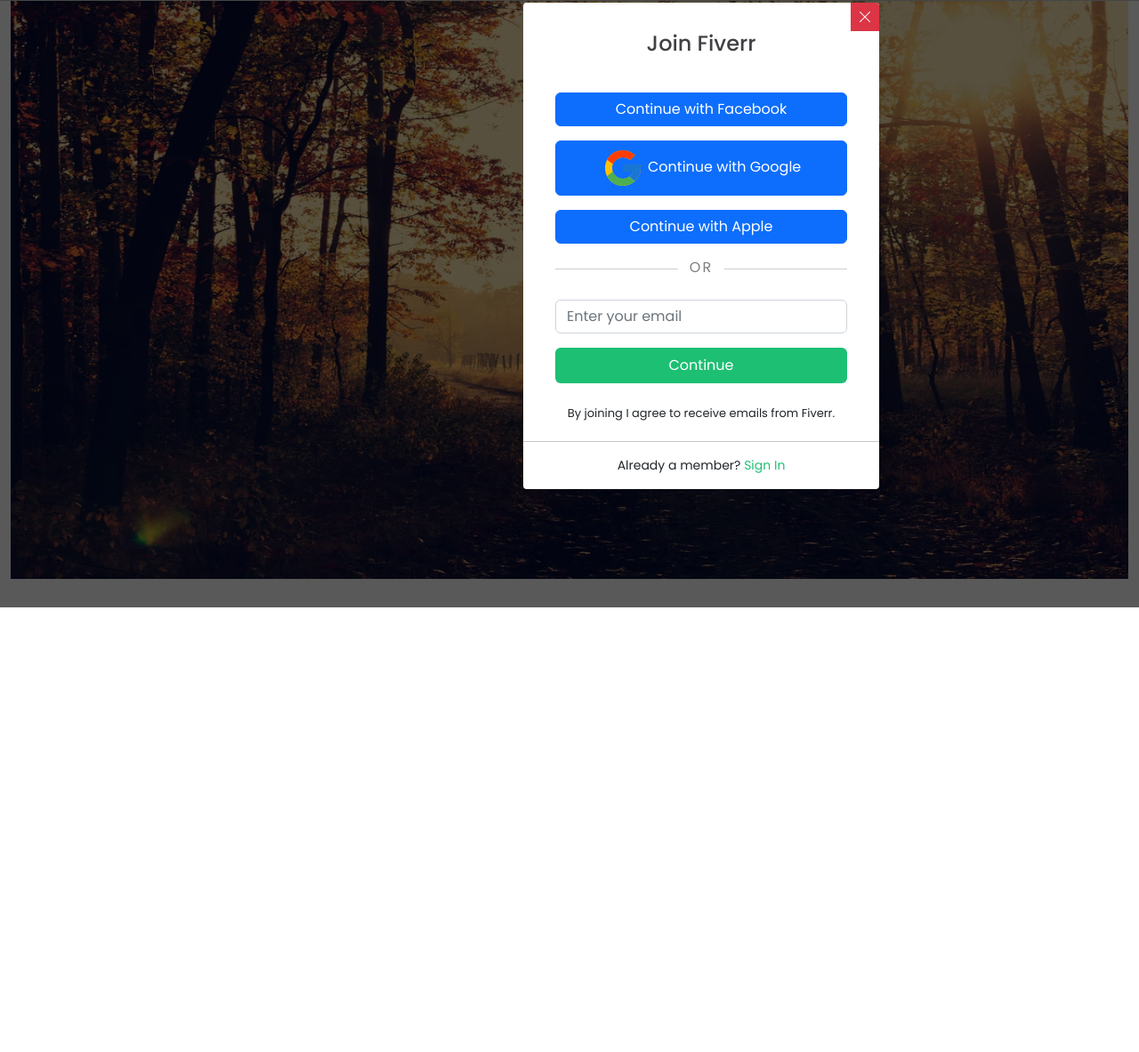
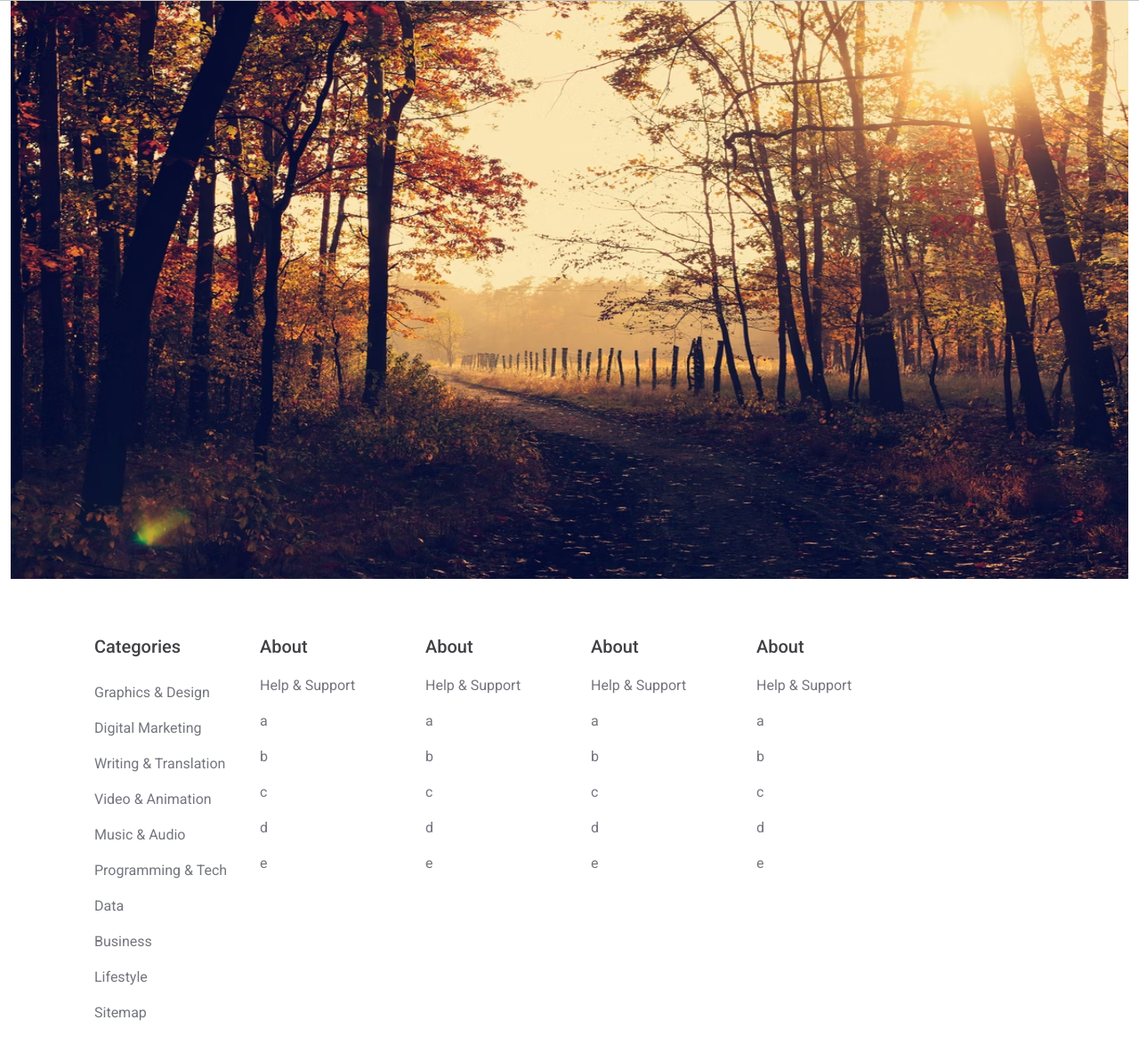
Before and after one commit to Roshan-hash-creator/Fiver-login-page, a plain HTML site: page index.html in a window 1280 px wide. Shown: the part 117-1300 px from the top of the page at 89% size. Before the commit the page ends 800 px from the top, so only its background shows below. Drawn offline with nearby package versions, Linux system fonts and the light colour scheme.

Commit message:
Some updation in login section like facebook,google, apple login section Then after Footer section added and some cusotmization have done and some are remaining it will completed by tommorow

```diff
--- a/index.html
+++ b/index.html
@@ -282,50 +282,73 @@
     </div>
 
     <hr class="m-0">
-    <div class="row abc" id="signInPopup" style="display: block;">
+    <div class="row abc" id="signInPopup" style="display: none;">
         <div class="col-5 cab p-0">
             <i class="bi bi-x-lg float-end p-2 bg-danger text-light" onclick="dismiss()"></i>
             <div class="header" style="padding: 0 36px 22px;
             ">
-            <div class="titile m-0 " style="padding: 32px 0px;">
-                <h4 class="text-center" style="font-size: 24px; color: #404145;">Join Fiverr </h4>
-            </div>
+                <div class="titile m-0 " style="padding: 32px 0px;">
+                    <h4 class="text-center" style="font-size: 24px; color: #404145;">Join Fiverr </h4>
+                </div>
 
                 <div class="col d-grid gap-3">
-                    <button class="col-12 btn btn-primary">
-                        <span></span>
-                        Continue with Facebook</button>
-                    <button class="col-12 btn btn-primary">
+                    <!-- Facebook  -->
+                    <button class="col-12 pad-btn btn border d-flex align-items-center justify-content-between"
+                        style="background-color: #4267b2; color: white;">
+                        <span><i class="bi bi-facebook"></i></span>
+                        <p class="m-0" style="padding-right: 4rem;">Continue with Facebook</p>
+                    </button>
+                    <!-- Google  -->
+                    <button class="col-12 pad-btn btn border d-flex align-items-center justify-content-between">
                         <span>
-                            <svg xmlns="http://www.w3.org/2000/svg" x="0px" y="0px"
-                            width="48" height="48"
-                            viewBox="0 0 48 48"
-                            style=" fill:#000000;"><path fill="#FFC107" d="M43.611,20.083H42V20H24v8h11.303c-1.649,4.657-6.08,8-11.303,8c-6.627,0-12-5.373-12-12c0-6.627,5.373-12,12-12c3.059,0,5.842,1.154,7.961,3.039l5.657-5.657C34.046,6.053,29.268,4,24,4C12.955,4,4,12.955,4,24c0,11.045,8.955,20,20,20c11.045,0,20-8.955,20-20C44,22.659,43.862,21.35,43.611,20.083z"></path><path fill="#FF3D00" d="M6.306,14.691l6.571,4.819C14.655,15.108,18.961,12,24,12c3.059,0,5.842,1.154,7.961,3.039l5.657-5.657C34.046,6.053,29.268,4,24,4C16.318,4,9.656,8.337,6.306,14.691z"></path><path fill="#4CAF50" d="M24,44c5.166,0,9.86-1.977,13.409-5.192l-6.19-5.238C29.211,35.091,26.715,36,24,36c-5.202,0-9.619-3.317-11.283-7.946l-6.522,5.025C9.505,39.556,16.227,44,24,44z"></path><path fill="#1976D2" d="M43.611,20.083H42V20H24v8h11.303c-0.792,2.237-2.231,4.166-4.087,5.571c0.001-0.001,0.002-0.001,0.003-0.002l6.19,5.238C36.971,39.205,44,34,44,24C44,22.659,43.862,21.35,43.611,20.083z"></path></svg>
+                            <svg xmlns="http://www.w3.org/2000/svg" width="18" height="18" viewBox="0 0 48 48"
+                                style=" fill:#000000;">
+                                <path fill="#FFC107"
+                                    d="M43.611,20.083H42V20H24v8h11.303c-1.649,4.657-6.08,8-11.303,8c-6.627,0-12-5.373-12-12c0-6.627,5.373-12,12-12c3.059,0,5.842,1.154,7.961,3.039l5.657-5.657C34.046,6.053,29.268,4,24,4C12.955,4,4,12.955,4,24c0,11.045,8.955,20,20,20c11.045,0,20-8.955,20-20C44,22.659,43.862,21.35,43.611,20.083z">
+                                </path>
+                                <path fill="#FF3D00"
+                                    d="M6.306,14.691l6.571,4.819C14.655,15.108,18.961,12,24,12c3.059,0,5.842,1.154,7.961,3.039l5.657-5.657C34.046,6.053,29.268,4,24,4C16.318,4,9.656,8.337,6.306,14.691z">
+                                </path>
+                                <path fill="#4CAF50"
+                                    d="M24,44c5.166,0,9.86-1.977,13.409-5.192l-6.19-5.238C29.211,35.091,26.715,36,24,36c-5.202,0-9.619-3.317-11.283-7.946l-6.522,5.025C9.505,39.556,16.227,44,24,44z">
+                                </path>
+                                <path fill="#1976D2"
+                                    d="M43.611,20.083H42V20H24v8h11.303c-0.792,2.237-2.231,4.166-4.087,5.571c0.001-0.001,0.002-0.001,0.003-0.002l6.19,5.238C36.971,39.205,44,34,44,24C44,22.659,43.862,21.35,43.611,20.083z">
+                                </path>
+                            </svg>
                         </span>
-                        Continue with Google</button>
-                    <button class="col-12 btn btn-primary">
-                        <span></span>
-                        Continue with Apple</button>
+                        <p class="m-0" style="padding-right: 5rem;">Continue with Google</p>
+                    </button>
+                    <!-- Apple  -->
+                    <button class="col-12 pad-btn btn border d-flex align-items-center justify-content-between">
+                        <span><i class="bi bi-apple"></i></span>
+                        <p class="m-0" style="padding-right: 5rem;">Continue with Apple</p>
+                    </button>
+
                 </div>
+
                 <div class="divider m-0 mb-4">
-                    <span>
+                    <span style="font-size: 14px; letter-spacing: 0; font-weight: bold;">
                         OR
                     </span>
                 </div>
 
                 <div class="d-grid gap-3 mb-4" role="Input">
-                    <input class="form-control me-2" type="email" placeholder="Enter your email" aria-label="Input">
-                    <button class="btn" id="signInbtn" style="background-color: #1dbf73; color: white; padding: 7px 0px;">Continue</button>
+                    <input class="form-control me-2" type="email" placeholder="Enter your email" aria-label="Input"
+                        style="padding: 8px 12px;">
+                    <button class="btn" id="signInbtn"
+                        style="background-color: #1dbf73; color: white; padding: 7px 0px;">Continue</button>
                 </div>
 
-                <p style="font-size: 13px; text-align: center; margin: 0;">By joining I agree to receive emails from
+                <p style="font-size: 14px; text-align: center; margin: 0;">By joining I agree to receive emails from
                     Fiverr.</p>
 
             </div>
 
             <hr class="w-100 m-0">
-            <div class="footer py-3" >
-                <p class="m-0 text-center " style="font-size: 14px;">Already a member? <span style="color: #1dbf73; cursor: pointer;">Sign In</span></p>
+            <div class="footer py-3">
+                <p class="m-0 text-center " style="font-size: 14px;">Already a member? <span
+                        style="color: #1dbf73; cursor: pointer;">Sign In</span></p>
             </div>
         </div>
     </div>
@@ -335,6 +358,91 @@
         <div class="row">
             <div class="col-12">
                 <img src="/img.avif" alt="" style="height: 650px;width: 100%;">
+            </div>
+        </div>
+    </div>
+
+    <!-- FOOTER  -->
+    <div class="container">
+        <div class="row d-flex justify-content-start" style="padding: 64px 0px 0px 24px;">
+
+            <div class="col-lg-2 col-md-4 d-grid column">
+                <div class="title ">
+                    <h5>Categories</h5>
+                </div>
+
+                <ul>
+                    <li><a href="#">Graphics & Design</a></li>
+                    <li><a href="#">Digital Marketing</a></li>
+                    <li><a href="#">Writing & Translation</a></li>
+                    <li><a href="#">Video & Animation</a></li>
+                    <li><a href="#">Music & Audio</a></li>
+                    <li><a href="#">Programming & Tech</a></li>
+                    <li><a href="#">Data</a></li>
+                    <li><a href="#">Business</a></li>
+                    <li><a href="#">Lifestyle</a></li>
+                    <li><a href="#">Sitemap</a></li>
+                </ul>
+            </div>
+
+            <div class="col-lg-2 col-md-4 column">
+                <div class="title">
+                    <h5>About</h5>
+                </div>
+
+                <ul>
+                    <li><a href="#">Help & Support</a></li>
+                    <li><a href="#">a</a></li>
+                    <li><a href="#">b</a></li>
+                    <li><a href="#">c</a></li>
+                    <li><a href="#">d</a></li>
+                    <li><a href="#">e</a></li>
+                </ul>
+            </div>
+
+            <div class="col-lg-2 col-md-4 column">
+                <div class="title">
+                    <h5>About</h5>
+                </div>
+
+                <ul>
+                    <li><a href="#">Help & Support</a></li>
+                    <li><a href="#">a</a></li>
+                    <li><a href="#">b</a></li>
+                    <li><a href="#">c</a></li>
+                    <li><a href="#">d</a></li>
+                    <li><a href="#">e</a></li>
+                </ul>
+            </div>
+
+            <div class="col-lg-2 col-md-4 column">
+                <div class="title">
+                    <h5>About</h5>
+                </div>
+
+                <ul>
+                    <li><a href="#">Help & Support</a></li>
+                    <li><a href="#">a</a></li>
+                    <li><a href="#">b</a></li>
+                    <li><a href="#">c</a></li>
+                    <li><a href="#">d</a></li>
+                    <li><a href="#">e</a></li>
+                </ul>
+            </div>
+
+            <div class="col-lg-2 col-md-4 column">
+                <div class="title">
+                    <h5>About</h5>
+                </div>
+
+                <ul>
+                    <li><a href="#">Help & Support</a></li>
+                    <li><a href="#">a</a></li>
+                    <li><a href="#">b</a></li>
+                    <li><a href="#">c</a></li>
+                    <li><a href="#">d</a></li>
+                    <li><a href="#">e</a></li>
+                </ul>
             </div>
         </div>
     </div>
--- a/style.css
+++ b/style.css
@@ -1,7 +1,7 @@
-@import url('https://fonts.googleapis.com/css2?family=Poppins:wght@100;200;300;400;500;600;700&display=swap');
+@import url('https://fonts.googleapis.com/css2?family=Roboto:wght@100;200;300;400;500;600;700&display=swap');
 
 body {
-    font-family: 'Poppins', sans-serif;
+    font-family: 'Roboto', sans-serif;
 }
 
 
@@ -63,23 +63,52 @@ body {
 }
 
 .divider>span::before {
-    border-top: 1px solid rgb(204, 204, 204);
+    border-top: 1px solid rgb(235, 234, 234);
     content: "";
     display: table-cell;
     position: relative;
     top: 0.8em;
-    width: 42%;
+    width: 45%;
     /* height: 1px; */
 }
 
 .divider>span::after {
-    border-top: 1px solid rgb(204, 204, 204);
+    border-top: 1px solid rgb(235, 234, 234);
     content: "";
     display: table-cell;
     position: relative;
     top: 0.8em;
-    width: 42%;
+    width: 45%;
 }
+.pad-btn{
+    padding: 12px 30px 12px 16px;
+}
+
+/* FOOTER  */
+.column ul{
+    padding: 0px;
+}
+.column ul li {
+    list-style: none;
+    padding-bottom: 16px;
+}
+.column ul li a{
+    text-decoration: none;
+    font-size: 100%;
+    color: #74767e;
+    cursor: pointer;
+}
+.column ul li a:hover{
+    text-decoration: underline;
+}
+.title{
+    font-size: 16px;
+    color: #404145;
+    margin-bottom: 20px;
+}
+
+
+
 @media screen and (min-width : 993px) {
     .dropdown:hover .dropdown-menu {
         display: block !important;
```
